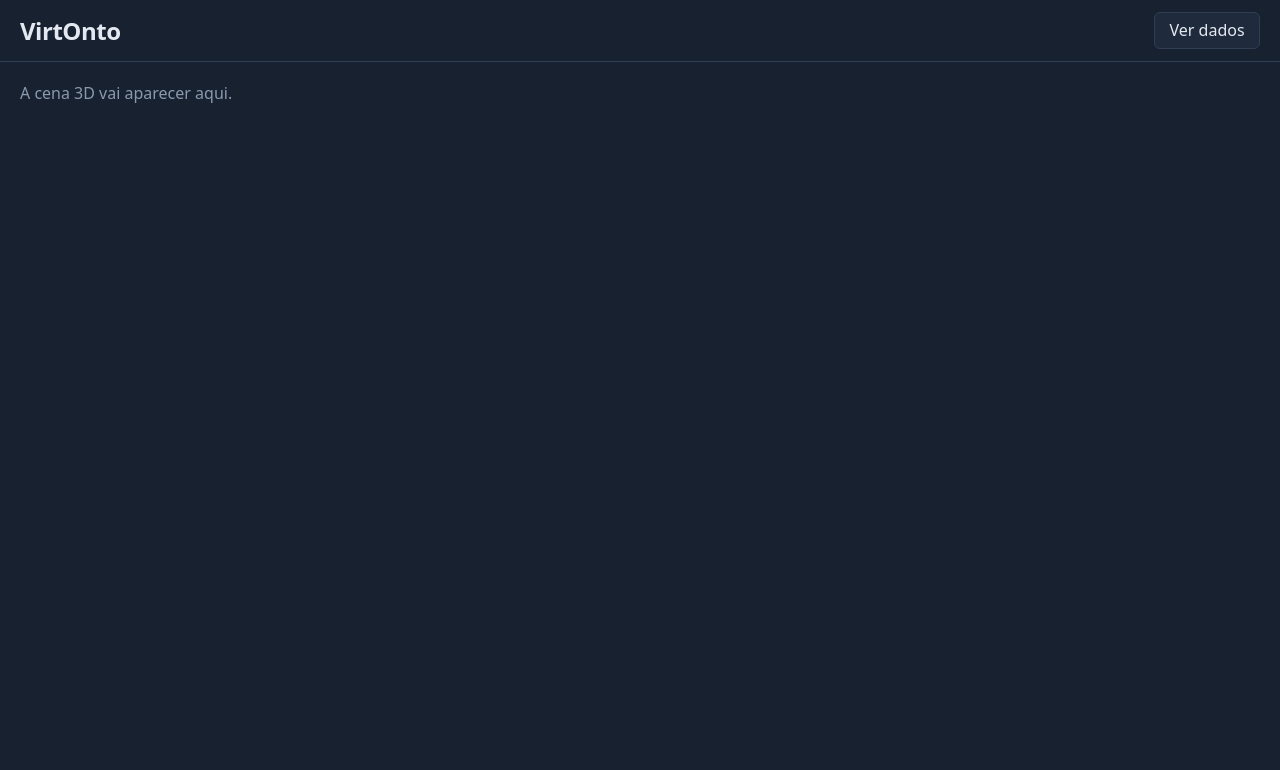
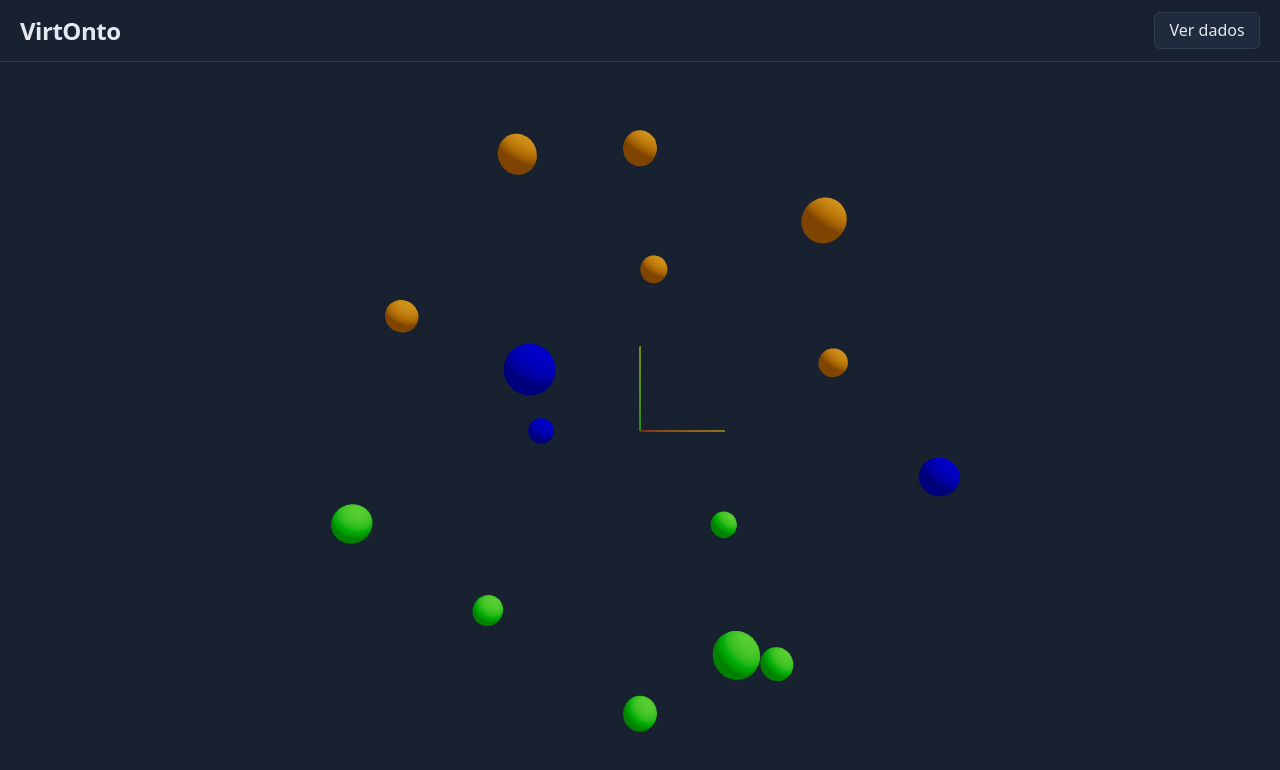
Before and after one commit to FabinhoFarias/VirtOnto, a React (Vite) app in the folder frontreact/: page / in a window 1280 px wide. Shown: the top 770 px of the page. Built offline with nearby package versions, Linux system fonts and the light colour scheme.

Commit message:
feat(frontend): esferas dos nós nas posições do grafo

```diff
--- a/frontreact/src/App.jsx
+++ b/frontreact/src/App.jsx
@@ -1,6 +1,7 @@
 import { useEffect, useState } from 'react';
 import { loadGraph } from './services/graphLoader.js';
 import DataPanel from './components/DataPanel.jsx';
+import GraphScene from './components/scene/GraphScene.jsx';
 
 // import.meta.env.BASE_URL garante que o caminho funcione também depois do deploy.
 const SAMPLE_GRAPH_URL = `${import.meta.env.BASE_URL}data/sample-graph.json`;
@@ -35,7 +36,7 @@ export default function App() {
           </p>
         )}
         {!error && !graph && <p className="status">Carregando grafo…</p>}
-        {graph && <p className="status">A cena 3D vai aparecer aqui.</p>}
+        {graph && <GraphScene nodes={graph.nodes} />}
         {graph && showData && <DataPanel graph={graph} />}
       </main>
     </div>
--- /dev/null
+++ b/frontreact/src/components/scene/GraphScene.jsx
@@ -0,0 +1,21 @@
+import { Canvas } from '@react-three/fiber';
+import { OrbitControls } from '@react-three/drei';
+import NodeSphere from './NodeSphere.jsx';
+
+/** A cena 3D: câmera, luzes, controles de órbita e uma esfera por nó. */
+export default function GraphScene({ nodes }) {
+  return (
+    <Canvas camera={{ position: [0, 0, 28], fov: 50 }}>
+      <color attach="background" args={['#17212f']} />
+      <ambientLight intensity={0.6} />
+      <directionalLight position={[10, 15, 10]} intensity={1.2} />
+
+      {nodes.map((node) => (
+        <NodeSphere key={node.id} node={node} />
+      ))}
+
+      <axesHelper args={[3]} />
+      <OrbitControls enableDamping />
+    </Canvas>
+  );
+}
--- /dev/null
+++ b/frontreact/src/components/scene/NodeSphere.jsx
@@ -0,0 +1,11 @@
+/** Uma esfera 3D representando um nó do grafo. */
+export default function NodeSphere({ node }) {
+  const { x, y, z } = node.position;
+
+  return (
+    <mesh position={[x, y, z]}>
+      <sphereGeometry args={[0.6, 32, 32]} />
+      <meshStandardMaterial color={node.color} />
+    </mesh>
+  );
+}
```
